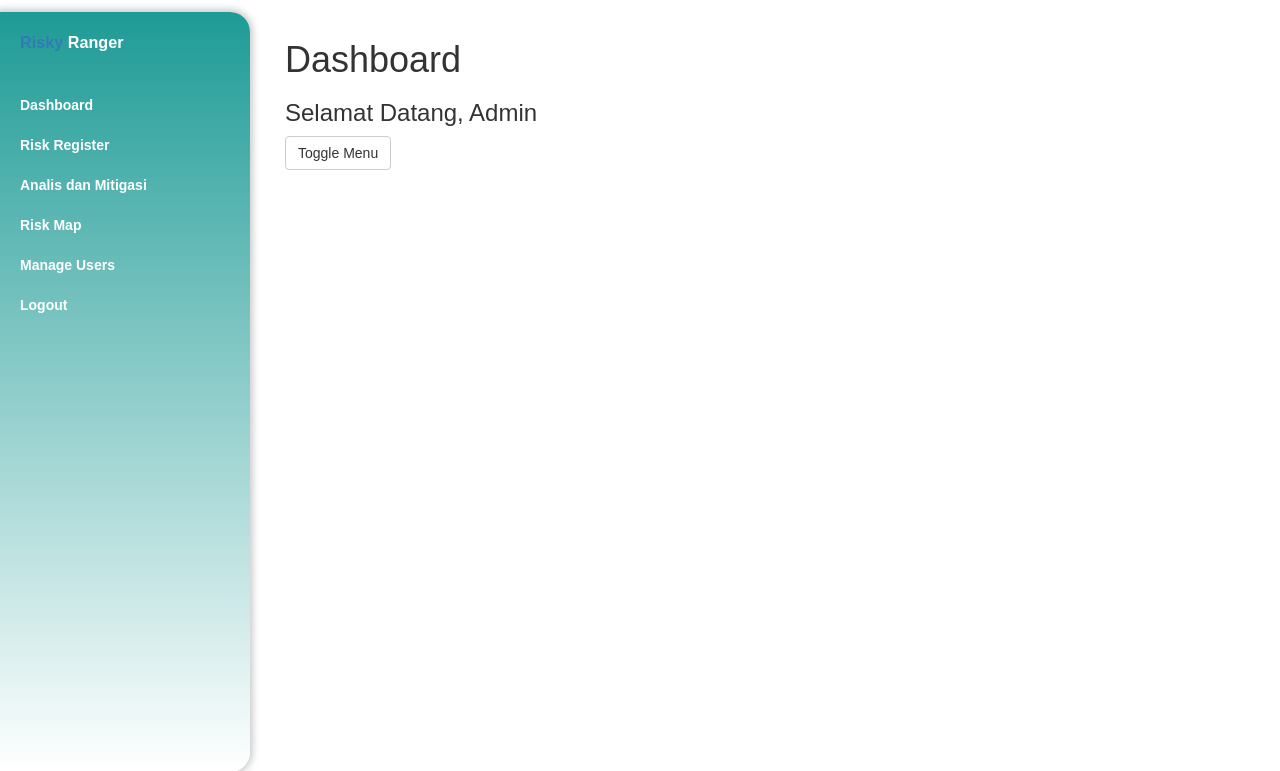
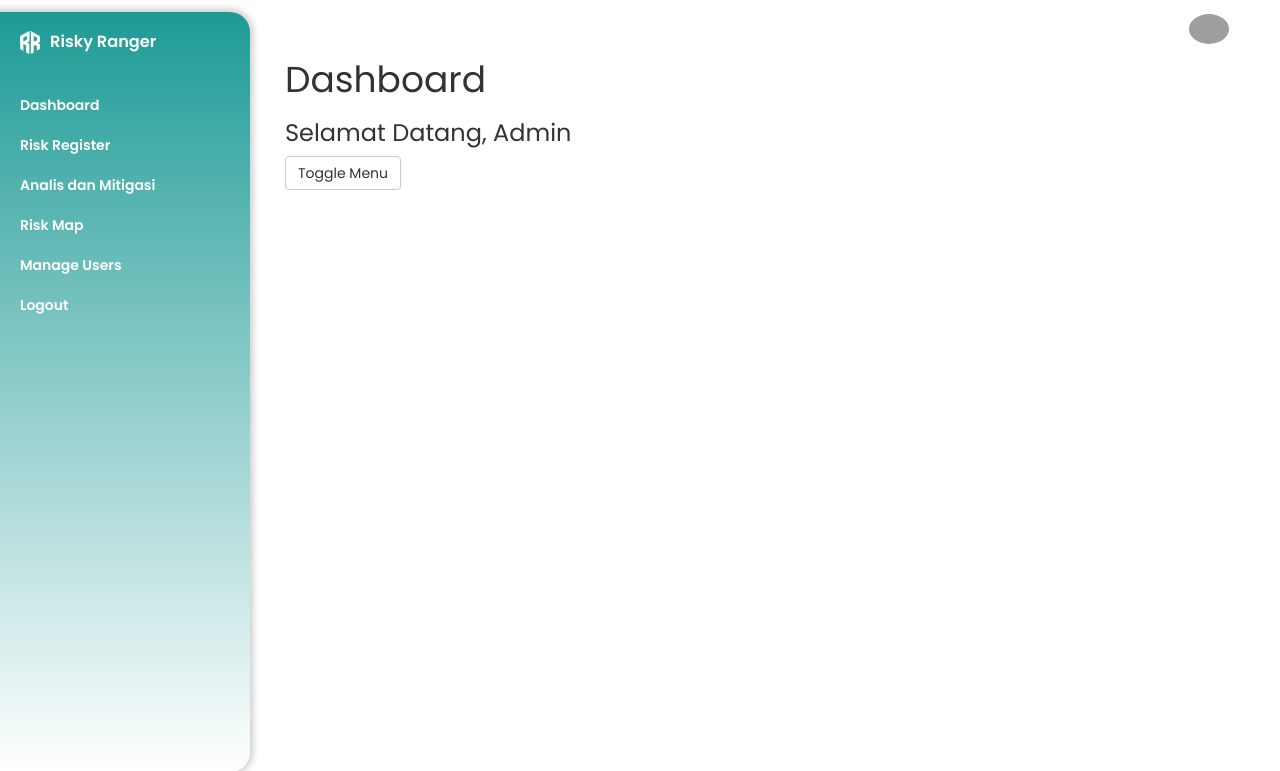
Before and after one commit to rafiradinka/riskyranger, a PHP site: page /UAS-BBP/views/dashboard.php in a window 1280 px wide. Shown: the top 771 px of the page. Run offline with PHP 8.4, Linux system fonts and the light colour scheme; a user stored in the database is signed in; grey boxes are pictures that could not be loaded.

Commit message:
Add files via upload

```diff
--- a/template/_header.php
+++ b/template/_header.php
@@ -8,6 +8,7 @@
 if (isset($_GET['logout'])) {
   logout();
 }
+
 ?>
 
 <!DOCTYPE html>
@@ -23,6 +24,14 @@
     <link href="<?= base_url('_assets/css/bootstrap.min.css')?>" rel="stylesheet">
     <link href="<?= base_url('_assets/css/simple-sidebar.css')?>" rel="stylesheet">
     <link href="<?= base_url('_assets/css/risk-matrix.css')?>" rel="stylesheet">
+    <link href="<?= base_url('_assets/css/profile.css')?>" rel="stylesheet">
+
+
+
+    <link rel="preconnect" href="https://fonts.googleapis.com">
+    <link rel="preconnect" href="https://fonts.gstatic.com" crossorigin>
+    <link href="https://fonts.googleapis.com/css2?family=Poppins:wght@400;600;700&display=swap" rel="stylesheet">
+
 </head>
 <body>
 <script src="<?=base_url('_assets/js/jquery.js')?>"></script>
@@ -32,7 +41,7 @@
     <div id="sidebar-wrapper">
         <ul class="sidebar-nav">
             <li class="sidebar-brand">
-                <a href=""><span class="text-primary"><b>Risky</b></span> Ranger </a>
+                <a href=""><img src="../_assets/img/logo-rr-white.png" alt="" width="20" class="logo-white">Risky Ranger</a>
             </li>
             <li>
                 <a href="<?=base_url('views/dashboard.php')?>">Dashboard</a>
@@ -56,4 +65,29 @@
     </div>
       <!-- /#sidebar-wrapper -->
 
+
+    <!-- Profile Picture -->
+    <div class="hero">
+        <nav>
+
+            <img src="../_assets/img/profile.jpeg" rel="logo" class="user-pic" id="profile" onclick="toggleMenu()">
+
+            <div class="sub-menu-wrap" id="subMenu">
+                <div class="sub-menu">
+                    <div class="user-info">
+                        <img src="../_assets/img/profile.jpeg">
+                        <h3><?=$level_tampilan?></h3>
+                    </div>
+                    <hr>
+                    <p>Level : <?=$level_tampilan?></p>
+                </div>
+            </div>
+        </nav>
+    </div>
+
+    <!-- Javascript -->
+    <script src="../_assets/js/profile.js"></script>
+
+
       <!-- Page Content -->
+       <!--  -->
```
